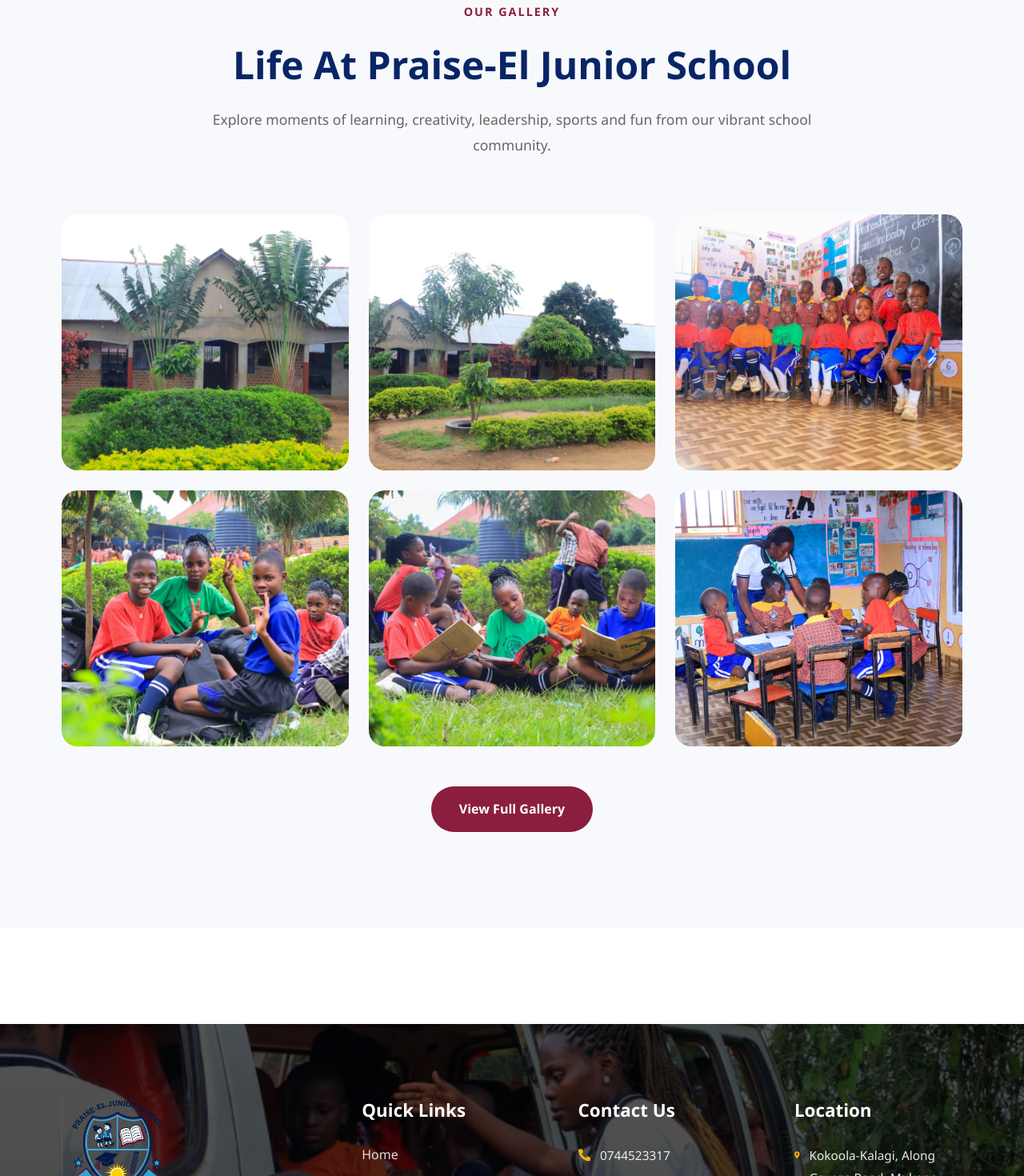
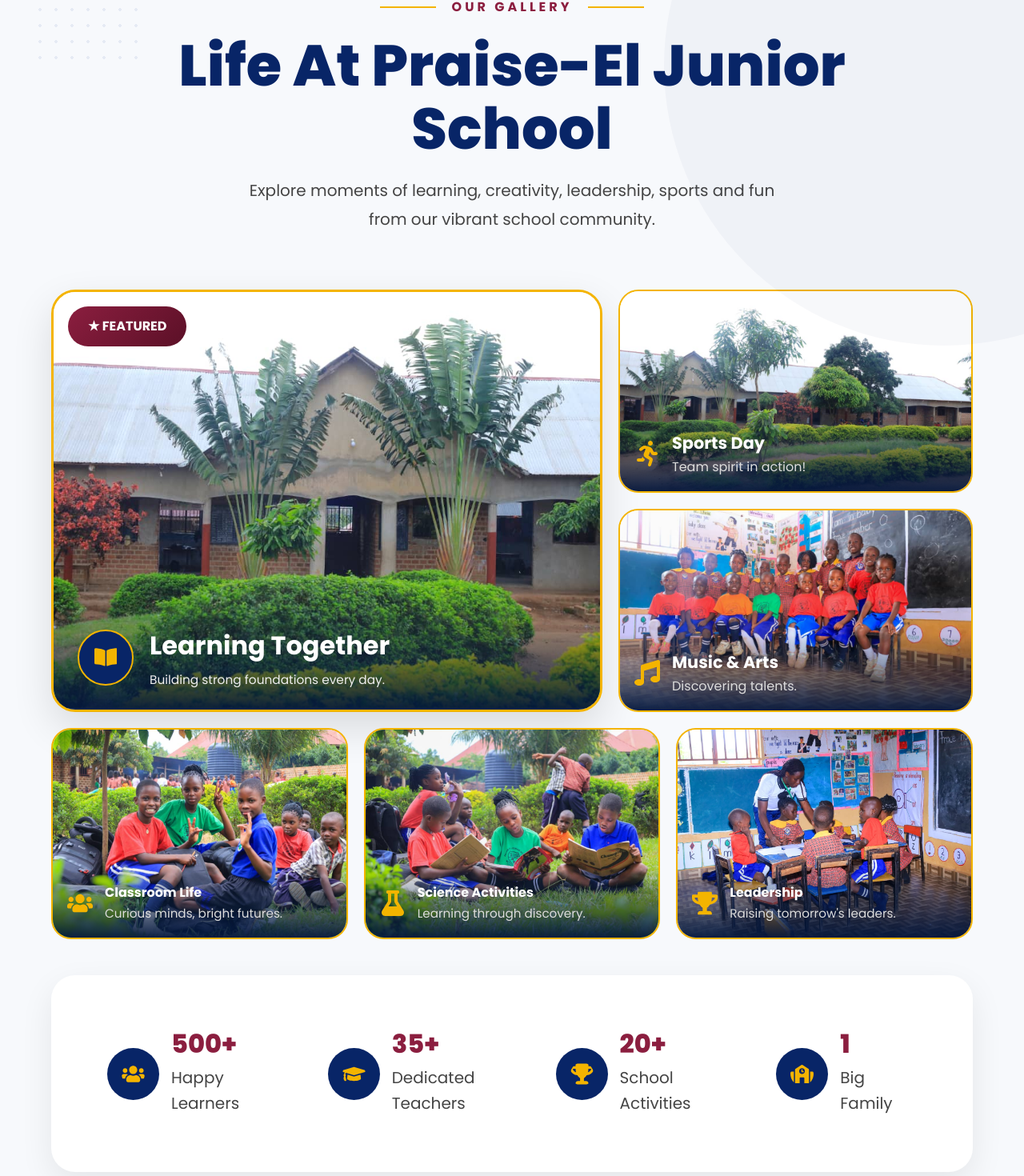
Before and after one commit to nickdev256/praiseel-school, a React (Vite) app: page /gallery in a window 1280 px wide. Shown: the part 278-1748 px from the top of the page at 80% size. Built offline with nearby package versions, Linux system fonts and the light colour scheme.

Commit message:
Fix App.css layout restrictions

```diff
--- a/src/components/Gallery.css
+++ b/src/components/Gallery.css
@@ -1,138 +1,523 @@
-.gallery-section{
-    padding:120px 6%;
-    background:#f8f9fc;
+@import url("https://fonts.googleapis.com/css2?family=Poppins:wght@300;400;500;600;700;800;900&display=swap");
+
+*{
+  margin:0;
+  padding:0;
+  box-sizing:border-box;
 }
 
-.gallery-header{
-    text-align:center;
-    max-width:800px;
-    margin:0 auto 70px;
+.gallery-section{
+  position:relative;
+  padding:110px 5% 120px;
+  background:#f7f9fc;
+  overflow:hidden;
+  font-family:"Poppins",sans-serif;
 }
 
-.gallery-header span{
+/* =========================
+   BACKGROUND
+========================= */
+
+.gallery-section::before{
+  content:"";
+  position:absolute;
+  top:60px;
+  left:40px;
+
+  width:140px;
+  height:140px;
+
+  opacity:.15;
+
+  background-image:
+  radial-gradient(#7d96c6 2px, transparent 2px);
+
+  background-size:20px 20px;
+}
+
+.gallery-section::after{
+  content:"";
+  position:absolute;
+  right:-250px;
+  top:-150px;
+
+  width:700px;
+  height:700px;
+
+  border-radius:50%;
+  background:rgba(8,37,103,.03);
+}
+
+/* =========================
+   HEADER
+========================= */
+
+.gallery-header{
+  max-width:950px;
+  margin:0 auto 70px;
+  text-align:center;
+}
+
+.gallery-tag{
+  display:inline-flex;
+  align-items:center;
+  gap:20px;
+
   color:#8B1E3F;
+  font-size:1rem;
   font-weight:700;
-    letter-spacing:2px;
-    font-size:.9rem;
+  letter-spacing:4px;
+}
+
+.gallery-tag::before,
+.gallery-tag::after{
+  content:"";
+  width:70px;
+  height:2px;
+  background:#f4b400;
 }
 
 .gallery-header h2{
+  margin-top:20px;
+
   color:#082567;
-    font-size:3rem;
-    margin:15px 0;
+  font-size:4.5rem;
+  font-weight:800;
+  line-height:1.1;
 }
 
 .gallery-header p{
-    color:#666;
+  margin-top:20px;
+
+  color:#444;
+  font-size:1.25rem;
   line-height:1.8;
-    font-size:1.1rem;
+
+  max-width:700px;
+  margin-left:auto;
+  margin-right:auto;
 }
 
-.gallery-grid{
-    max-width:1300px;
+/* =========================
+   TOP LAYOUT
+========================= */
+
+.gallery-layout{
+  display:grid;
+  grid-template-columns:1.4fr .9fr;
+  gap:20px;
+
+  max-width:1400px;
   margin:auto;
-
-    display:grid;
-    grid-template-columns:repeat(3,1fr);
-    gap:25px;
 }
 
-.gallery-card{
+/* =========================
+   FEATURED IMAGE
+========================= */
+
+.featured-card{
   position:relative;
   overflow:hidden;
-    border-radius:20px;
-    cursor:pointer;
+  border-radius:30px;
+
+  border:3px solid #f4b400;
+
+  box-shadow:
+  0 20px 50px rgba(0,0,0,.12);
 }
 
-.gallery-card img{
+.featured-card img{
   width:100%;
-    height:320px;
+  height:520px;
   object-fit:cover;
-    display:block;
 
   transition:.5s ease;
 }
 
-.gallery-card:hover img{
-    transform:scale(1.1);
+.featured-card:hover img{
+  transform:scale(1.08);
 }
 
-.gallery-overlay{
+.featured-label{
   position:absolute;
-    inset:0;
+  top:18px;
+  left:18px;
 
-    background:rgba(8,37,103,.75);
+  background:
+  linear-gradient(
+    135deg,
+    #8B1E3F,
+    #5b1027
+  );
 
-    display:flex;
-    justify-content:center;
-    align-items:center;
+  color:#fff;
 
-    opacity:0;
-
-    transition:.4s ease;
-}
-
-.gallery-card:hover .gallery-overlay{
-    opacity:1;
-}
-
-.gallery-overlay span{
-    color:white;
-    font-size:1.1rem;
-    font-weight:700;
-}
-
-.gallery-btn{
-    text-align:center;
-    margin-top:50px;
-}
-
-.gallery-btn button{
-    background:#8B1E3F;
-    color:white;
-
-    border:none;
-
-    padding:16px 35px;
+  padding:12px 25px;
 
   border-radius:50px;
 
   font-weight:700;
+}
+
+.featured-overlay{
+  position:absolute;
+  left:0;
+  right:0;
+  bottom:0;
+
+  padding:25px 30px;
+
+  background:
+  linear-gradient(
+    transparent,
+    rgba(2,22,61,.95)
+  );
+
+  display:flex;
+  align-items:center;
+  gap:20px;
+}
+
+.overlay-icon{
+  width:70px;
+  height:70px;
+
+  border-radius:50%;
+
+  background:#082567;
+  border:2px solid #f4b400;
+
+  color:#f4b400;
+
+  display:flex;
+  align-items:center;
+  justify-content:center;
+
+  font-size:1.8rem;
+}
+
+.featured-overlay h3{
+  color:#fff;
+  font-size:2rem;
+}
+
+.featured-overlay p{
+  color:#eee;
+  margin-top:5px;
+}
+
+/* =========================
+   RIGHT COLUMN
+========================= */
+
+.gallery-side{
+  display:flex;
+  flex-direction:column;
+  gap:20px;
+}
+
+.side-card{
+  position:relative;
+  overflow:hidden;
+
+  border-radius:25px;
+  border:2px solid #f4b400;
+}
+
+.side-card img{
+  width:100%;
+  height:250px;
+  object-fit:cover;
+
+  transition:.5s;
+}
+
+.side-card:hover img{
+  transform:scale(1.08);
+}
+
+.side-overlay{
+  position:absolute;
+  left:0;
+  right:0;
+  bottom:0;
+
+  padding:18px;
+
+  background:
+  linear-gradient(
+    transparent,
+    rgba(2,22,61,.95)
+  );
+
+  display:flex;
+  align-items:center;
+  gap:15px;
+}
+
+.side-overlay svg{
+  color:#f4b400;
+  font-size:2rem;
+}
+
+.side-overlay h4{
+  color:#fff;
+  font-size:1.3rem;
+}
+
+.side-overlay span{
+  color:#ddd;
+}
+
+/* =========================
+   BOTTOM GALLERY
+========================= */
+
+.bottom-gallery{
+  max-width:1400px;
+  margin:20px auto 0;
+
+  display:grid;
+  grid-template-columns:repeat(3,1fr);
+  gap:20px;
+}
+
+.bottom-card{
+  position:relative;
+  overflow:hidden;
+
+  border-radius:25px;
+  border:2px solid #f4b400;
+}
+
+.bottom-card img{
+  width:100%;
+  height:260px;
+  object-fit:cover;
+
+  transition:.5s;
+}
+
+.bottom-card:hover img{
+  transform:scale(1.08);
+}
+
+.bottom-overlay{
+  position:absolute;
+  left:0;
+  right:0;
+  bottom:0;
+
+  padding:18px;
+
+  background:
+  linear-gradient(
+    transparent,
+    rgba(2,22,61,.95)
+  );
+
+  display:flex;
+  align-items:center;
+  gap:15px;
+}
+
+.bottom-overlay svg{
+  color:#f4b400;
+  font-size:2rem;
+}
+
+.bottom-overlay h4{
+  color:#fff;
+}
+
+.bottom-overlay span{
+  color:#ddd;
+  font-size:.95rem;
+}
+
+/* =========================
+   STATS
+========================= */
+
+.gallery-stats{
+  max-width:1200px;
+  margin:45px auto 0;
+
+  background:#fff;
+
+  border-radius:30px;
+
+  padding:30px;
+
+  display:grid;
+  grid-template-columns:repeat(4,1fr);
+
+  gap:20px;
+
+  box-shadow:
+  0 15px 40px rgba(0,0,0,.08);
+}
+
+.stat-item{
+  display:flex;
+  align-items:center;
+  gap:15px;
+}
+
+.stat-item svg{
+  width:65px;
+  height:65px;
+
+  min-width:65px;
+
+  border-radius:50%;
+
+  background:#082567;
+  color:#f4b400;
+
+  padding:18px;
+}
+
+.stat-item h3{
+  color:#8B1E3F;
+  font-size:2rem;
+}
+
+.stat-item p{
+  color:#444;
+}
+
+/* =========================
+   BUTTON
+========================= */
+
+.gallery-btn{
+  text-align:center;
+  margin-top:35px;
+}
+
+.gallery-btn button{
+  border:none;
   cursor:pointer;
+
+  padding:18px 45px;
+
+  border-radius:60px;
+
+  background:
+  linear-gradient(
+    135deg,
+    #8B1E3F,
+    #5b1027
+  );
+
+  color:#fff;
+
+  font-size:1.1rem;
+  font-weight:700;
 
   transition:.3s;
 }
 
 .gallery-btn button:hover{
-    background:#082567;
+  transform:translateY(-4px);
 }
 
-@media(max-width:992px){
+/* =========================
+   TABLET
+========================= */
 
-    .gallery-grid{
+@media(max-width:1200px){
+
+  .gallery-layout{
+    grid-template-columns:1fr;
+  }
+
+  .bottom-gallery{
     grid-template-columns:repeat(2,1fr);
+  }
+
+  .gallery-stats{
+    grid-template-columns:repeat(2,1fr);
+  }
+
+  .gallery-header h2{
+    font-size:3.5rem;
+  }
+}
+
+/* =========================
+   MOBILE
+========================= */
+
+@media(max-width:768px){
+
+  .gallery-section{
+    padding:80px 20px;
   }
 
   .gallery-header h2{
     font-size:2.5rem;
   }
+
+  .gallery-header p{
+    font-size:1rem;
   }
 
-@media(max-width:768px){
-
-    .gallery-section{
-        padding:90px 5%;
+  .featured-card img{
+    height:320px;
   }
 
-    .gallery-grid{
+  .side-card img,
+  .bottom-card img{
+    height:250px;
+  }
+
+  .bottom-gallery{
     grid-template-columns:1fr;
   }
+
+  .gallery-stats{
+    grid-template-columns:1fr;
+  }
+
+  .featured-overlay h3{
+    font-size:1.5rem;
+  }
+
+  .overlay-icon{
+    width:55px;
+    height:55px;
+    font-size:1.2rem;
+  }
+}
+
+/* =========================
+   SMALL PHONES
+========================= */
+
+@media(max-width:480px){
 
   .gallery-header h2{
     font-size:2rem;
   }
 
-    .gallery-card img{
-        height:260px;
+  .gallery-tag{
+    font-size:.8rem;
+    letter-spacing:2px;
+  }
+
+  .gallery-tag::before,
+  .gallery-tag::after{
+    width:40px;
+  }
+
+  .featured-overlay{
+    padding:15px;
+  }
+
+  .side-overlay,
+  .bottom-overlay{
+    padding:15px;
   }
 }
--- a/src/components/Gallery.jsx
+++ b/src/components/Gallery.jsx
@@ -1,3 +1,14 @@
+import {
+  FaBookOpen,
+  FaRunning,
+  FaMusic,
+  FaFlask,
+  FaTrophy,
+  FaUsers,
+  FaGraduationCap,
+  FaSchool,
+} from "react-icons/fa";
+
 import "./Gallery.css";
 
 import gallery1 from "../assets/gallery1.jpg";
@@ -8,21 +19,14 @@ import gallery5 from "../assets/gallery5.jpg";
 import gallery6 from "../assets/gallery6.jpg";
 
 function Gallery() {
-  const images = [
-    gallery1,
-    gallery2,
-    gallery3,
-    gallery4,
-    gallery5,
-    gallery6,
-  ];
-
   return (
     <section className="gallery-section">
 
       <div className="gallery-header">
 
-        <span>OUR GALLERY</span>
+        <span className="gallery-tag">
+          OUR GALLERY
+        </span>
 
         <h2>
           Life At Praise-El Junior School
@@ -36,30 +40,204 @@ function Gallery() {
 
       </div>
 
-      <div className="gallery-grid">
+      <div className="gallery-layout">
 
-        {images.map((image, index) => (
-          <div
-            className="gallery-card"
-            key={index}
-          >
+        {/* FEATURED */}
+
+        <div className="featured-card">
+
+          <img
+            src={gallery1}
+            alt="Learning Together"
+          />
+
+          <div className="featured-label">
+            ★ FEATURED
+          </div>
+
+          <div className="featured-overlay">
+
+            <div className="overlay-icon">
+              <FaBookOpen />
+            </div>
+
+            <div>
+              <h3>Learning Together</h3>
+              <p>
+                Building strong foundations every day.
+              </p>
+            </div>
+
+          </div>
+
+        </div>
+
+        {/* RIGHT COLUMN */}
+
+        <div className="gallery-side">
+
+          <div className="side-card">
+
             <img
-              src={image}
-              alt={`Gallery ${index + 1}`}
+              src={gallery2}
+              alt="Sports Day"
             />
 
-            <div className="gallery-overlay">
-              <span>View Image</span>
+            <div className="side-overlay">
+
+              <FaRunning />
+
+              <div>
+                <h4>Sports Day</h4>
+                <span>
+                  Team spirit in action!
+                </span>
+              </div>
+
             </div>
+
           </div>
-        ))}
+
+          <div className="side-card">
+
+            <img
+              src={gallery3}
+              alt="Music"
+            />
+
+            <div className="side-overlay">
+
+              <FaMusic />
+
+              <div>
+                <h4>Music & Arts</h4>
+                <span>
+                  Discovering talents.
+                </span>
+              </div>
+
+            </div>
+
+          </div>
+
+        </div>
+
+      </div>
+
+      {/* BOTTOM GRID */}
+
+      <div className="bottom-gallery">
+
+        <div className="bottom-card">
+
+          <img
+            src={gallery4}
+            alt=""
+          />
+
+          <div className="bottom-overlay">
+
+            <FaUsers />
+
+            <div>
+              <h4>Classroom Life</h4>
+              <span>
+                Curious minds, bright futures.
+              </span>
+            </div>
+
+          </div>
+
+        </div>
+
+        <div className="bottom-card">
+
+          <img
+            src={gallery5}
+            alt=""
+          />
+
+          <div className="bottom-overlay">
+
+            <FaFlask />
+
+            <div>
+              <h4>Science Activities</h4>
+              <span>
+                Learning through discovery.
+              </span>
+            </div>
+
+          </div>
+
+        </div>
+
+        <div className="bottom-card">
+
+          <img
+            src={gallery6}
+            alt=""
+          />
+
+          <div className="bottom-overlay">
+
+            <FaTrophy />
+
+            <div>
+              <h4>Leadership</h4>
+              <span>
+                Raising tomorrow's leaders.
+              </span>
+            </div>
+
+          </div>
+
+        </div>
+
+      </div>
+
+      {/* STATS */}
+
+      <div className="gallery-stats">
+
+        <div className="stat-item">
+          <FaUsers />
+          <div>
+            <h3>500+</h3>
+            <p>Happy Learners</p>
+          </div>
+        </div>
+
+        <div className="stat-item">
+          <FaGraduationCap />
+          <div>
+            <h3>35+</h3>
+            <p>Dedicated Teachers</p>
+          </div>
+        </div>
+
+        <div className="stat-item">
+          <FaTrophy />
+          <div>
+            <h3>20+</h3>
+            <p>School Activities</p>
+          </div>
+        </div>
+
+        <div className="stat-item">
+          <FaSchool />
+          <div>
+            <h3>1</h3>
+            <p>Big Family</p>
+          </div>
+        </div>
 
       </div>
 
       <div className="gallery-btn">
 
         <button>
-          View Full Gallery
+          View Full Gallery →
         </button>
 
       </div>
```
Lines whose indentation alone changed are shown as unchanged.
